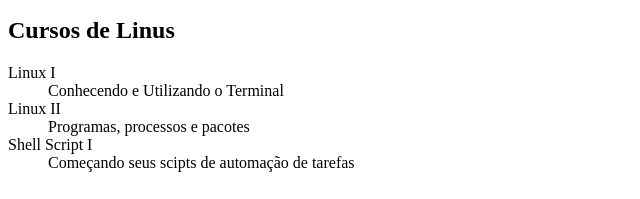
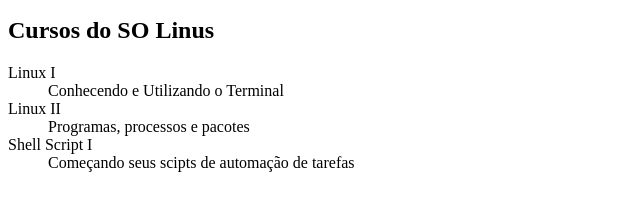
Before and after one commit to JeyZBreno/introducao-git, a plain HTML site: page indextwo.html in a window 1280 px wide. Shown: the part 250-449 px from the top of the page, 0-640 px from the left. Drawn offline with Linux system fonts and the light colour scheme.

Commit message:
Alterando titulo dos cursos de Linux

```diff
--- a/indextwo.html
+++ b/indextwo.html
@@ -26,7 +26,7 @@
 	<dt>Kubernetes</dt>
 	<dd>Introdução a orquestrção de containers</dd>
 
-	<h2>Cursos de Linus</h2>
+	<h2>Cursos do SO Linus</h2>
 	<dl>
 		<dt>Linux I</dt>
 		<dd>Conhecendo e Utilizando o Terminal</dd>
```
